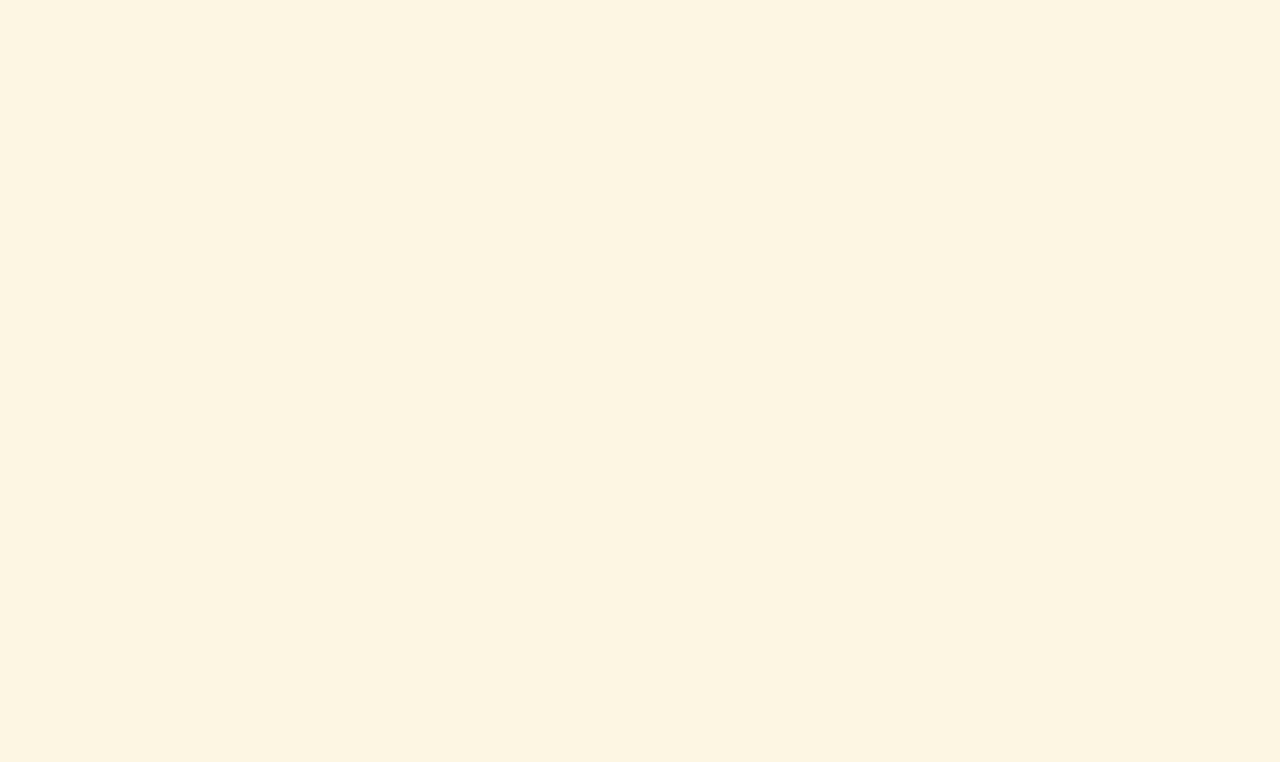
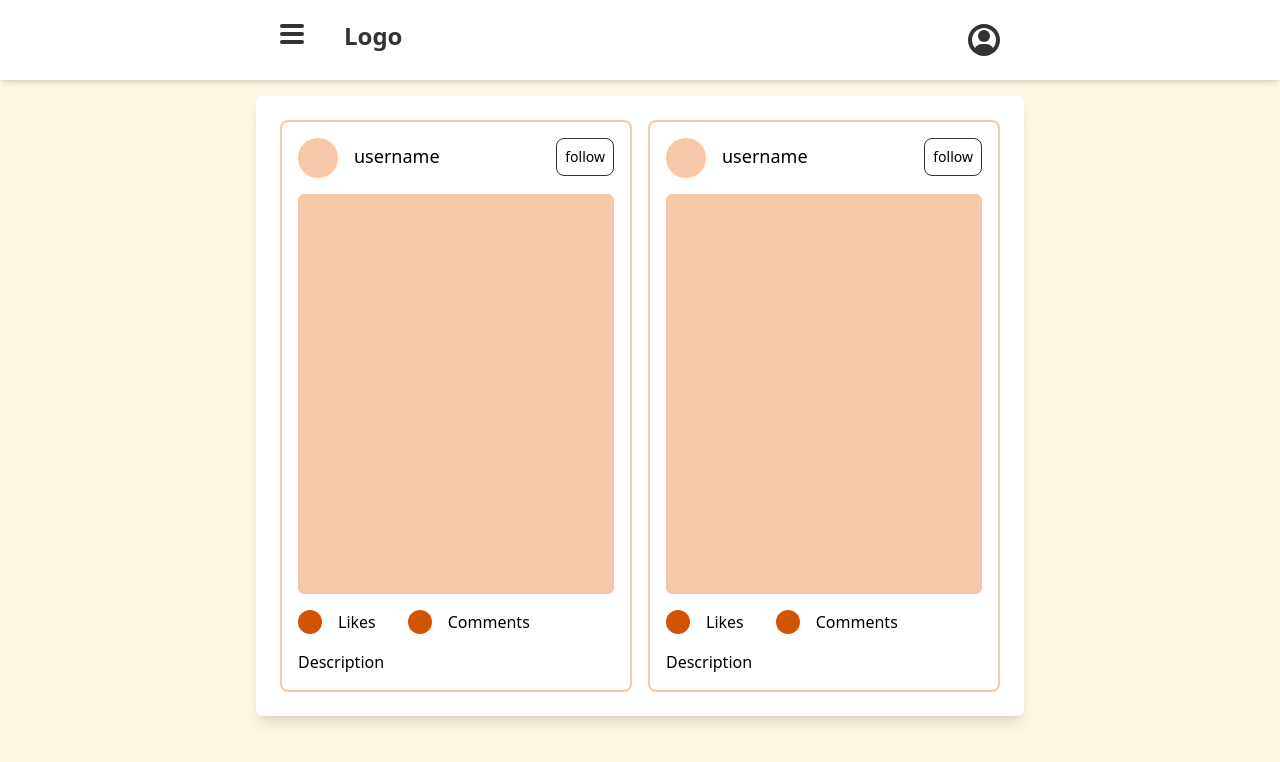
Before and after one commit to indialifah/artfolio-dbb-finalproject, a React (Vite) app: page /explore in a window 1280 px wide. Before the commit this address had no page. Shown: the top 762 px of the page. Built offline with nearby package versions, Linux system fonts and the light colour scheme.

Commit message:
add and set layout for Explore page

```diff
--- a/src/App.jsx
+++ b/src/App.jsx
@@ -3,6 +3,7 @@ import Login from './pages/Login'
 import Register from './pages/Register'
 import Home from './pages/Home';
 import UserProfile from './pages/UserProfile';
+import Explore from './pages/Explore';
 
 function App() {
 
@@ -14,6 +15,7 @@ function App() {
         <Route path='/login' element={<Login />} />
         <Route path='/register' element={<Register />} />
         <Route path='/' element={<Home />}/>
+        <Route path='/explore' element={<Explore/>}/>
         <Route path='/userprofile' element={<UserProfile/>} />
       </Routes>
     </Router>
--- /dev/null
+++ b/src/pages/Explore.jsx
@@ -0,0 +1,81 @@
+import React from 'react'
+import Navbar from '../components/Navbar'
+
+const Explore = () => {
+  return (
+    <div>
+        <Navbar />
+
+        <div className='mt-24 w-[60%] mx-auto'>
+            <div className='bg-white shadow-lg rounded-md p-6 my-4'>
+                {/* Display Explore Post */}
+                <div className='grid grid-cols-2 gap-4'>
+                    {/* one single post */}
+                    <div className='border-2 border-solid border-peach rounded-lg p-4 flex flex-col gap-4'>
+                        {/* user */}
+                        <div className='flex justify-between'>
+                            <div className='flex gap-4 cursor-pointer'>
+                                <div className='w-10 h-10 bg-peach rounded-full'></div>
+                                <p className='text-lg leading-9'>username</p>
+                            </div>
+                            <div>
+                                <p className='leading-9 px-2 text-sm border-[1px] border-solid border-black rounded-lg cursor-pointer'>follow</p>
+                            </div>
+                        </div>
+                        {/* photo */}
+                        <div className='flex flex-col gap-6'>
+                            <div className='h-[400px] bg-peach rounded-md'></div>
+                        </div>
+                        {/* likes comments */}
+                        <div className='flex gap-8'>
+                            <div className='flex gap-4'>
+                                <div className='w-6 h-6 bg-orange rounded-full'></div>
+                                <p>Likes</p>
+                            </div>
+                            <div className='flex gap-4'>
+                                <div className='w-6 h-6 bg-orange rounded-full'></div>
+                                <p>Comments</p>
+                            </div>
+                        </div>
+                        <p>Description</p>
+                    </div>
+
+                    {/* one single post */}
+                    <div className='border-2 border-solid border-peach rounded-lg p-4 flex flex-col gap-4'>
+                        {/* user */}
+                        <div className='flex justify-between'>
+                            <div className='flex gap-4 cursor-pointer'>
+                                <div className='w-10 h-10 bg-peach rounded-full'></div>
+                                <p className='text-lg leading-9'>username</p>
+                            </div>
+                            <div>
+                                <p className='leading-9 px-2 text-sm border-[1px] border-solid border-black rounded-lg cursor-pointer'>follow</p>
+                            </div>
+                        </div>
+                        {/* photo */}
+                        <div className='flex flex-col gap-6'>
+                            <div className='h-[400px] bg-peach rounded-md'></div>
+                        </div>
+                        {/* likes comments */}
+                        <div className='flex gap-8'>
+                            <div className='flex gap-4'>
+                                <div className='w-6 h-6 bg-orange rounded-full'></div>
+                                <p>Likes</p>
+                            </div>
+                            <div className='flex gap-4'>
+                                <div className='w-6 h-6 bg-orange rounded-full'></div>
+                                <p>Comments</p>
+                            </div>
+                        </div>
+                        <p>Description</p>
+                    </div>
+
+
+                </div>
+            </div>
+        </div>
+    </div>
+  )
+}
+
+export default Explore
```
